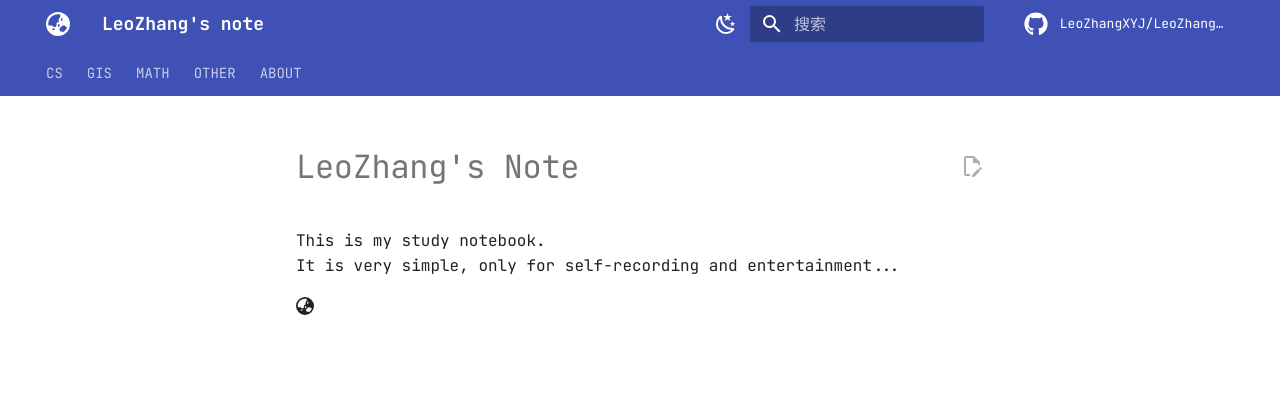
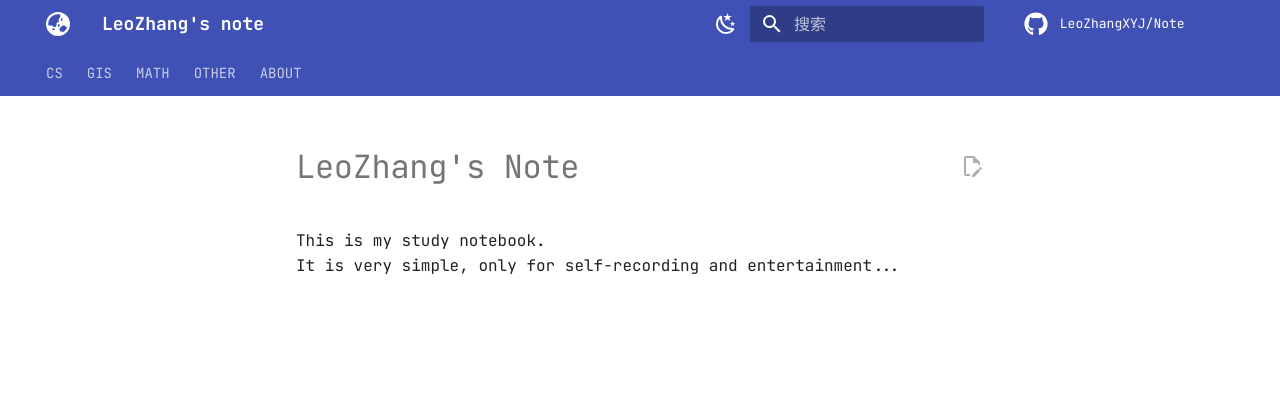
Before and after one commit to LeoZhangXYJ/LeoZhangXYJ.github.io, an MkDocs documentation site: the page built from docs/index.md, in a window 1280 px wide. Shown: the top 404 px of the page. Built offline with MkDocs 1.6.1 and Material for MkDocs 9.7.7, drawn with Linux system fonts in a browser that asks for light colours; comment, search, counter and statistics services are not loaded; a style sheet for code colours, icons or effects is not loaded.

Commit message:
Beautify1

```diff
--- a/docs/index.md
+++ b/docs/index.md
@@ -2,5 +2,3 @@
 
 This is my study notebook.
 It is very simple, only for self-recording and entertainment...
-
-:fontawesome-solid-earth-asia:
--- a/mkdocs.yml
+++ b/mkdocs.yml
@@ -99,7 +99,7 @@ edit_uri: edit/main/docs/
 # [添加 GitHub 仓库]
 # https://squidfunk.github.io/mkdocs-material/setup/adding-a-git-repository/
 repo_url: https://github.com/LeoZhangXYJ/LeoZhangXYJ.github.io.git
-repo_name: LeoZhangXYJ/LeoZhangXYJ_bolg
+repo_name: LeoZhangXYJ/Note
 # [bottom-left corner]
 # [版权说明]
 # https://squidfunk.github.io/mkdocs-material/setup/setting-up-the-footer/#copyright-notice
```
